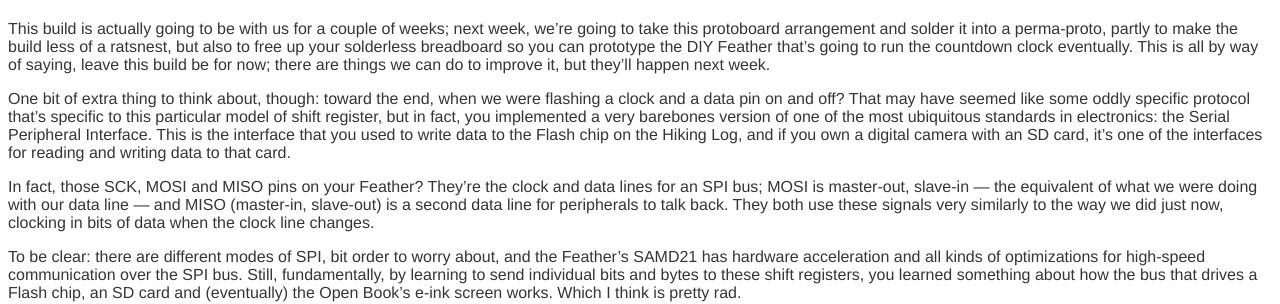
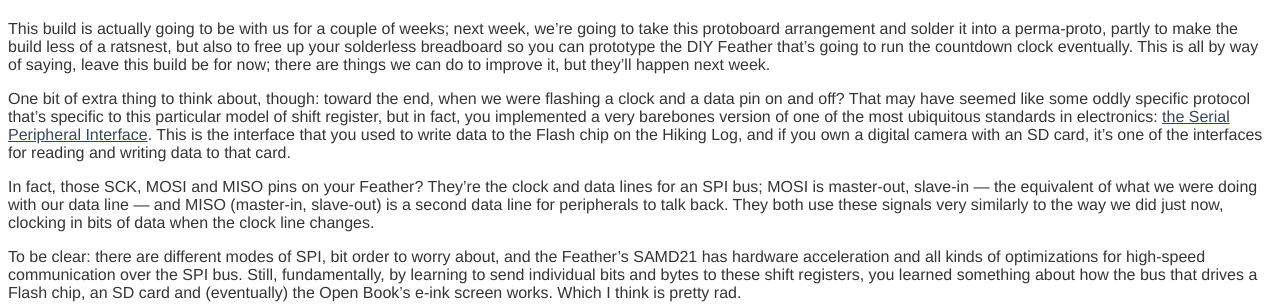
Before and after one commit to joeycastillo/oddlyspecific.org, a Jekyll site: the page built from _posts/2020-02-27-road-to-book-2-the-countdown-clock.md, in a window 1280 px wide and 900 px high, scrolled down 26821 px. Shown: the part 372-676 px from the top of the window. Built offline with Jekyll 4.4.1, drawn with Linux system fonts in a browser that asks for light colours; nearby versions of some CDN libraries; some of the changed lines change nothing that is shown.

Commit message:
add link to spi explainer

```diff
--- a/_posts/2020-02-27-road-to-book-2-the-countdown-clock.md
+++ b/_posts/2020-02-27-road-to-book-2-the-countdown-clock.md
@@ -460,7 +460,7 @@
 
 This build is actually going to be with us for a couple of weeks; next week, we're going to take this protoboard arrangement and solder it into a perma-proto, partly to make the build less of a ratsnest, but also to free up your solderless breadboard so you can prototype the DIY Feather that's going to run the countdown clock eventually. This is all by way of saying, leave this build be for now; there are things we can do to improve it, but they'll happen next week.
 
-One bit of extra thing to think about, though: toward the end, when we were flashing a clock and a data pin on and off? That may have seemed like some oddly specific protocol that's specific to this particular model of shift register, but in fact, you implemented a very barebones version of one of the most ubiquitous standards in electronics: the Serial Peripheral Interface. This is the interface that you used to write data to the Flash chip on the Hiking Log, and if you own a digital camera with an SD card, it's one of the interfaces for reading and writing data to that card.
+One bit of extra thing to think about, though: toward the end, when we were flashing a clock and a data pin on and off? That may have seemed like some oddly specific protocol that's specific to this particular model of shift register, but in fact, you implemented a very barebones version of one of the most ubiquitous standards in electronics: [the Serial Peripheral Interface](https://www.allaboutcircuits.com/technical-articles/spi-serial-peripheral-interface/). This is the interface that you used to write data to the Flash chip on the Hiking Log, and if you own a digital camera with an SD card, it's one of the interfaces for reading and writing data to that card.
 
 In fact, those SCK, MOSI and MISO pins on your Feather? They're the clock and data lines for an SPI bus; MOSI is master-out, slave-in — the equivalent of what we were doing with our data line — and MISO (master-in, slave-out) is a second data line for peripherals to talk back. They both use these signals very similarly to the way we did just now, clocking in bits of data when the clock line changes.
 
```
